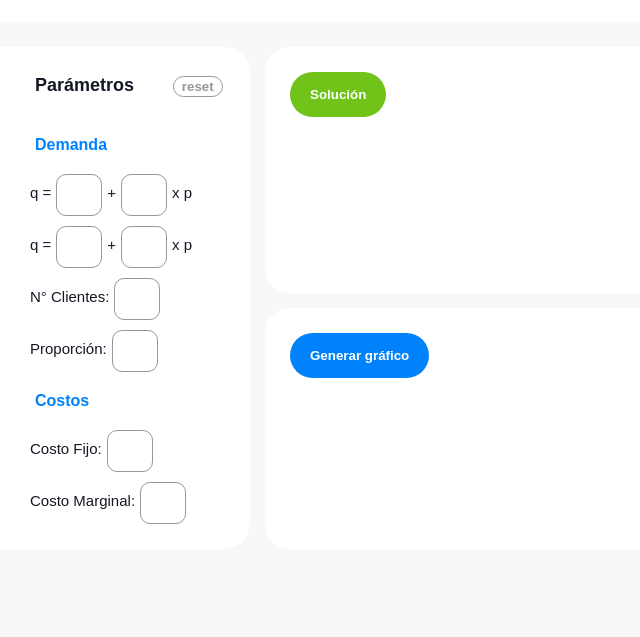
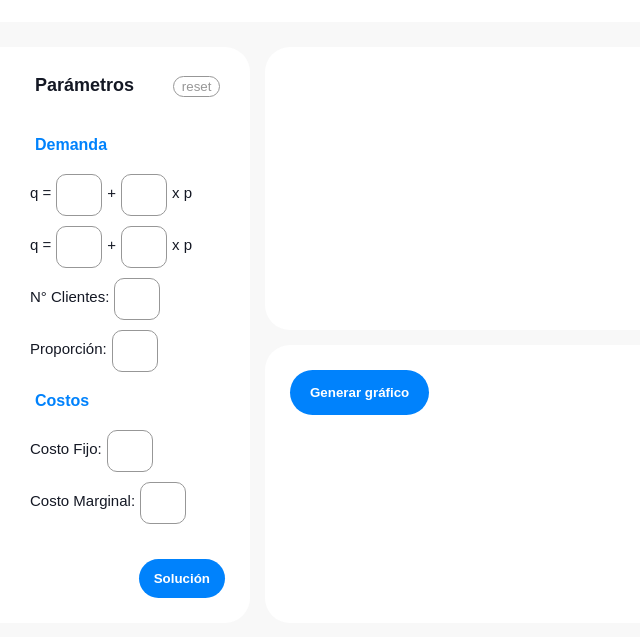
Before and after one commit to barb-cancino/Simulaciones_ECO, a plain HTML site: page docs/index.html in a window 1280 px wide. Shown: the part 83-720 px from the top of the page, without its empty margins (0-640 px from the left). Drawn offline with Linux system fonts and the light colour scheme.

Commit message:
Cambio de posición botón de solución

```diff
--- a/docs/index.html
+++ b/docs/index.html
@@ -18,7 +18,6 @@
 
 			<div class = "parameters-wrapping">
 				<div class = "subsection-heading">
-
 					<h3 class = "sub-header">	Parámetros </h3>
 					<button class = "clear-button"> reset</button>
 				</div>
@@ -62,12 +61,14 @@
 					<p class="function-text">	Costo Marginal: </p>
 					<input class= "number-input" inputmode="numeric" maxlength="4">
 				</div>
-
+				<div class="botton-holder">
+				<button class="generate-results-button"> Solución<noscript></noscript></button>
+				</div>
 			</div>
 
 
 			<div class = "results-wrapper">
-				<button class="generate-results-button"> Solución<noscript></noscript></button>
+
 			</div>
 
 			<div class = "graph-wrapper">
--- a/docs/styles/parameters-style.css
+++ b/docs/styles/parameters-style.css
@@ -25,7 +25,6 @@
 .clear-button {
     display: inline-block;
     color: var(--secondary-color);
-    font-weight: bold;
     border: 1px solid var(--secondary-color);
     background-color: white;
     padding-left: 8px;
@@ -81,3 +80,31 @@
     margin-left: 5px;
     text-align: center;
 }
+
+.botton-holder {
+    display: flex;
+    justify-content: end;
+}
+.generate-results-button {
+    display: inline-block;
+    color: white;
+    background-color: var(--primary);
+    font-weight: bold;
+    border: none;
+    padding-left: 15px;
+    padding-right: 15px;
+    padding-top: 12px;
+    padding-bottom: 12px;
+    border-radius: 25px;
+    transition: opacity 0.15s;
+    cursor:pointer;
+    margin-top: 35px;
+}
+
+.generate-results-button:hover {
+    opacity: 0.8;
+}
+
+.generate-results-button:active {
+    opacity: 0.5;
+}
--- a/docs/styles/results-style.css
+++ b/docs/styles/results-style.css
@@ -13,27 +13,3 @@
     margin-bottom: 0;
     vertical-align: top;
 }
-
-.generate-results-button {
-    color: white;
-    background-color: var(--succes);
-    font-weight: bold;
-    border: none;
-    padding-left: 20px;
-    padding-right: 20px;
-    padding-top: 15px;
-    padding-bottom: 15px;
-    border-radius: 25px;
-    transition: opacity 0.15s;
-    cursor:pointer;
-    margin-left: 25px;
-    margin-right: 25px;
-}
-
-.generate-results-button:hover {
-    opacity: 0.8;
-}
-
-.generate-results-button:active {
-    opacity: 0.5;
-}
```
